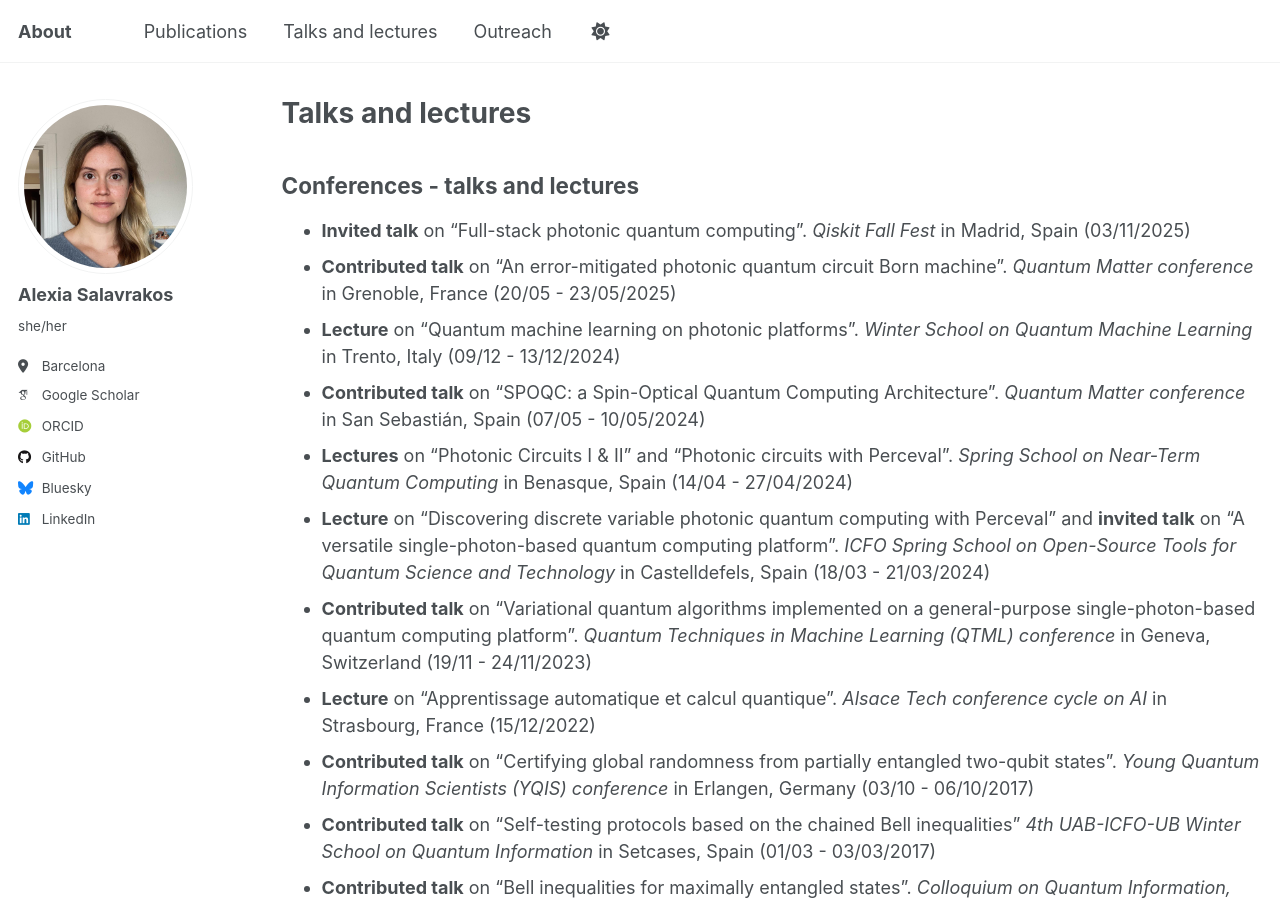
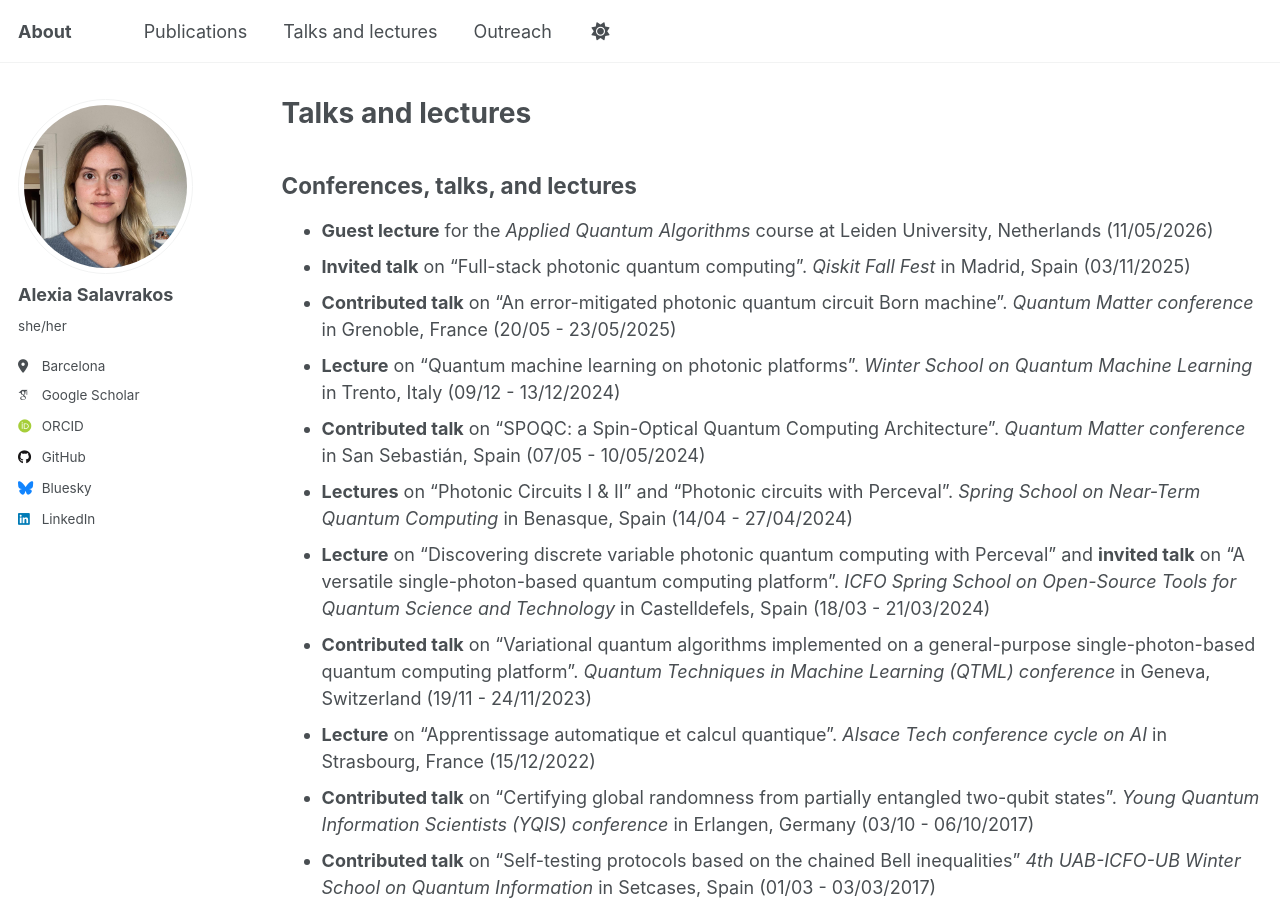
Before and after one commit to alexiasalavrakos/alexiasalavrakos.github.io, a Jekyll site: the page built from _pages/talks.md, in a window 1280 px wide and 900 px high. Built offline with Jekyll 4.4.1, drawn with Linux system fonts in a browser that asks for light colours; some web fonts are replaced.

Commit message:
Update talks.md

```diff
--- a/_pages/talks.md
+++ b/_pages/talks.md
@@ -9,8 +9,9 @@ redirect_from:
 
 {% include base_path %}
 
-## Conferences - talks and lectures
+## Conferences, talks, and lectures
 
+- **Guest lecture** for the *Applied Quantum Algorithms* course at Leiden University, Netherlands (11/05/2026)
 - **Invited talk** on "Full-stack photonic quantum computing". *Qiskit Fall Fest* in Madrid, Spain (03/11/2025)
 - **Contributed talk** on “An error-mitigated photonic quantum circuit Born machine”. *Quantum Matter conference* in Grenoble, France (20/05 - 23/05/2025)
 - **Lecture** on “Quantum machine learning on photonic platforms”. *Winter School on Quantum Machine Learning* in Trento, Italy (09/12 - 13/12/2024)
```
